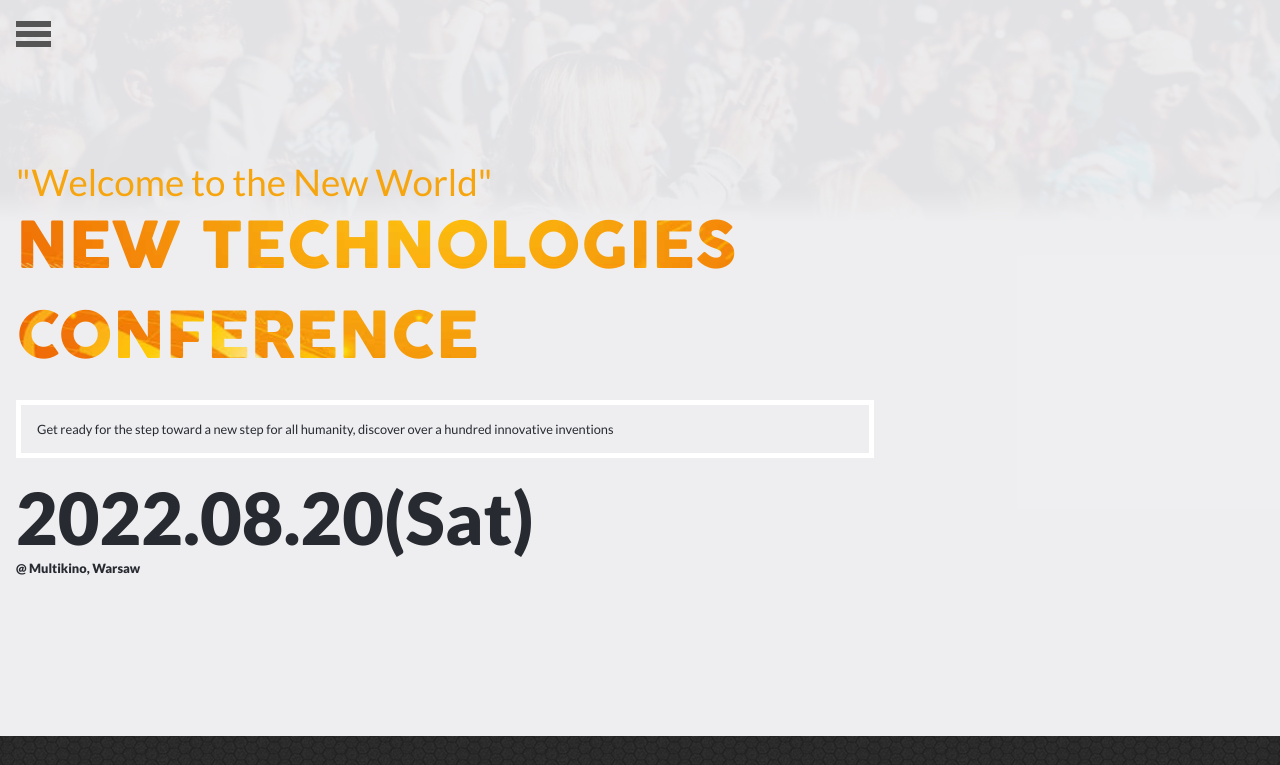
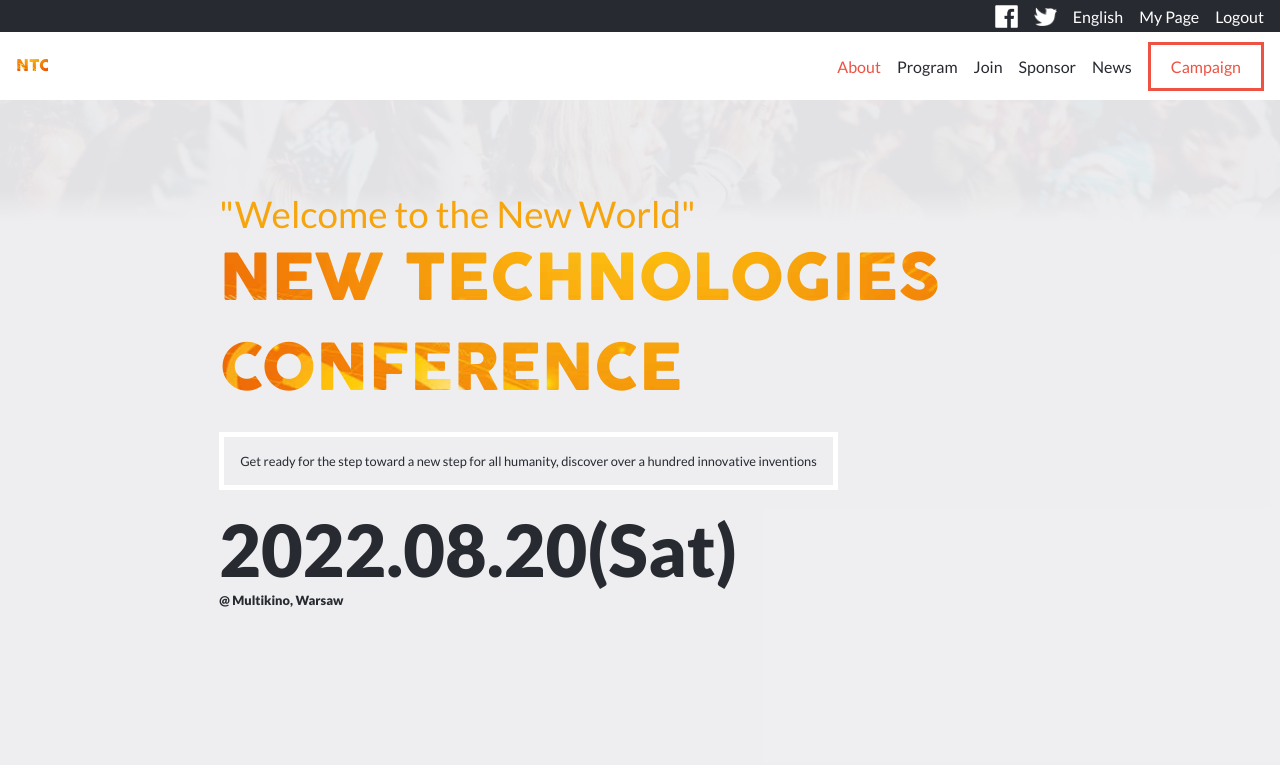
Before and after one commit to whid-bb/Conference-page, a website built with webpack: page build/index.html in a window 1280 px wide. Shown: the top 765 px of the page. Built offline with nearby package versions, Linux system fonts and the light colour scheme.

Commit message:
Adapt main navigation to desktop
Fix mobile view

```diff
--- a/build/index.html
+++ b/build/index.html
@@ -12,8 +12,17 @@
 
 <body>
     <header id="main-top-header">
-        <nav id="main-nav">
-            <div class="logo"></div>
+        <div id="menu-top-info">
+            <div class="top-info-item fb"></div>
+            <div class="top-info-item twitter"></div>
+            <div class="top-info-item">English</div>
+            <div class="top-info-item">My Page</div>
+            <div class="top-info-item">Logout</div>
+        </div>
+        <nav id="main-nav" class="menu-sc">
+            <div class="logo">
+                NTC
+            </div>
             <button id="m--menu-btn">
                 <span class="mm-stripes"></span>
             </button>
@@ -28,11 +37,9 @@
                 </ul>
             </div>
         </nav>
-        <div id="header-img-container" class="full-size">
+        <div class="content">
 
-            <div id="header-img" class="full-size"></div>
-        </div>
-        <div id="main-header-overlay" class="full-size"></div>
+
             <div id="main-header-content" class="full-size">
                 <div id="main-text">
 
@@ -50,8 +57,15 @@
                     <p>@ Multikino, Warsaw </p>
                 </div>
             </div>
+        </div>
+        <div id="header-img-container" class="full-size">
+
+            <div id="header-img" class="full-size"></div>
+        </div>
+        <div id="main-header-overlay" class="full-size"></div>
     </header>
     <section id="program" class="section-container full-size">
+        <div class="content">
             <div class="section-head">
                 <h2>Main Program</h2>
             </div>
@@ -122,7 +136,8 @@
                     </div>
                     <div class="pc-desc">
                         <p>
-                        Expand your network of friends by meeting hundreds of people with the same interests as yours.
+                            Expand your network of friends by meeting hundreds of people with the same interests as
+                            yours.
                         </p>
                     </div>
                 </div>
@@ -132,11 +147,13 @@
                     Join us!
                 </button>
             </div>
+        </div>
     </section>
     <section id="featured-speakers" class="section-container full-size">
 
     </section>
     <section id="partners" class="section-container full-size">
+        <div class="content">
             <div class="section-head">
                 <h2>Partner</h2>
             </div>
@@ -147,11 +164,14 @@
                 <img src="/build/img/partners/Fujitsu-Logo.png" alt="Fujitsu Logo">
                 <img src="/build/img/partners/LG-logo.png" alt="LG Logo">
             </div>
+        </div>
     </section>
     <footer id="page-footer">
+        <div class="content">
             <div id="footer-content">
                 <h2>New Technologies Conference</h2>
                 <p>® NTC Warsaw Poland <br>Some rights reserved</p>
+            </div>
         </div>
     </footer>
 </body>
--- a/build/js/nav.js
+++ b/build/js/nav.js
@@ -1,14 +1,40 @@
 const mobileNav = document.getElementById('m--menu-btn');
 const mainHeader = document.getElementById('main-top-header');
+const nav = document.getElementById('main-nav');
+
 mobileNav.addEventListener('click', () => {
   mainHeader.classList.toggle('m--open');
+  document.body.classList.toggle('body-fixed');
 });
 
 document.addEventListener('keydown', (e) => {
   if (mainHeader.classList.contains('m--open')) {
     if (e.key === 'Escape') {
-      console.log('contains - remove');
       mainHeader.classList.remove('m--open');
     }
   }
 });
+
+window.scroll({
+  behavior: 'smooth',
+});
+
+const showTopHeaderBarDesktop = () => {
+  if (window.innerWidth > 768) {
+    if (window.scrollY === 0) {
+      nav.classList.add('menu-sc');
+    } else {
+      nav.classList.remove('menu-sc');
+    }
+  } else {
+    nav.classList.remove('menu-sc');
+  }
+};
+
+document.addEventListener('scroll', () => {
+  showTopHeaderBarDesktop();
+});
+window.addEventListener('resize', () => {
+  showTopHeaderBarDesktop();
+});
+showTopHeaderBarDesktop();
--- a/build/js/speakers.js
+++ b/build/js/speakers.js
@@ -60,7 +60,7 @@ const fspeakers = [
 ];
 
 const speakerSection = document.getElementById('featured-speakers');
-let speakersSectionContent = '';
+let speakersSectionContent = '<div class="content">';
 
 fspeakers.forEach((speaker, i) => {
   if (!speaker.header) {
@@ -94,7 +94,6 @@ fspeakers.forEach((speaker, i) => {
       `;
   }
 });
+speakersSectionContent += '</div>';
 
 speakerSection.insertAdjacentHTML('afterbegin', speakersSectionContent);
-
-console.log(speakersSectionContent);
--- a/build/scss/_header.scss
+++ b/build/scss/_header.scss
@@ -4,11 +4,49 @@
   display: flex;
   min-height: 30rem;
   align-items: center;
-  position: relative;
+  flex-direction: column;
+  @include md() {
+  }
+
+  #menu-top-info {
+    display: none;
+    padding: 0.1em 1em;
+    color: #fff;
+
+    .top-info-item {
+      margin-left: 1rem;
+      max-height: 2rem;
+
+      &.fb,
+      &.twitter {
+        height: 100%;
+        background-repeat: no-repeat;
+        height: 100%;
+        width: 23px;
+        background-size: contain;
+        background-position: center;
+      }
+
+      &.fb {
+        background-image: url(../img/ico/fb.png);
+      }
+      &.twitter {
+        background-image: url(../img/ico/twitter.png);
+      }
+    }
+    @include md() {
+      display: flex;
+      justify-content: flex-end;
+      align-items: center;
+      height: 2rem;
+      width: 100%;
+      background-color: var(--dark-grey);
+    }
+  }
 
   #main-nav {
     position: fixed;
-    top: 0;
+    top: 0rem;
     left: 0;
     display: flex;
     justify-content: space-between;
@@ -16,10 +54,31 @@
     height: 68px;
     padding: 1em;
     z-index: 50;
+    transition: all 0.2s ease-in;
+    &.menu-sc {
+      transform: translateY(2rem);
+    }
+    @include md() {
+      background-color: #fff;
+      align-items: center;
+    }
   }
 
   .logo {
     display: none;
+    font-family: 'cocogoose', $failFont;
+    font-size: clamp(0.5rem, 2vw, 1rem);
+    text-transform: uppercase;
+    background-image: url(../img/technology.jpg);
+    background-repeat: no-repeat;
+    background-clip: text;
+    background-position: 20% 20%;
+    background-size: cover;
+    color: transparent;
+    max-width: 2rem;
+    @include md() {
+      display: block;
+    }
   }
 
   #main-header-overlay {
@@ -31,7 +90,7 @@
   #header-img-container {
     position: absolute;
     display: block;
-
+    z-index: -1;
     #header-img {
       background: url(../img/people-2607201_1920.jpg) no-repeat;
       background-size: cover;
@@ -45,12 +104,11 @@
       &::after {
         content: '';
         background: rgb(2, 0, 36);
-        background:
-          linear-gradient(
-            180deg,
-            rgba(2, 0, 36, 0) 0%,
-            rgba(255, 255, 255, 1) 65%
-          );
+        background: linear-gradient(
+          180deg,
+          rgba(2, 0, 36, 0) 0%,
+          rgba(255, 255, 255, 1) 65%
+        );
         position: absolute;
         height: 50px;
         width: 100%;
--- a/build/scss/base.scss
+++ b/build/scss/base.scss
@@ -55,6 +55,17 @@ button {
   cursor: pointer;
 }
 
+.content {
+  max-width: 1600px;
+  margin: 0 auto;
+  position: relative;
+}
+
+.body-fixed {
+  position: fixed;
+  overflow: hidden;
+}
+
 @import 'utils/breakpoints';
 @import 'header';
 @import 'utils/helpers';
--- a/build/scss/header/_header-content.scss
+++ b/build/scss/header/_header-content.scss
@@ -3,15 +3,14 @@
   flex-wrap: wrap;
   position: relative;
   justify-content: flex-start;
-  width: min(100% - 2rem);
-  margin-inline: auto;
+  margin-top: 10rem;
+  margin-bottom: 10rem;
+
   @include md() {
     max-width: 67vw;
     flex-direction: column;
     margin-left: 1rem;
     margin-right: unset;
-    margin-top: 10rem;
-    margin-bottom: 10rem;
   }
 
   > div {
@@ -44,6 +43,9 @@
 #mh-text-desc-box {
   padding: 1rem;
   border: 5px solid #fff;
+  @include md() {
+    max-width: fit-content;
+  }
 }
 
 #conference-date {
--- a/build/scss/nav/_site-navigation.scss
+++ b/build/scss/nav/_site-navigation.scss
@@ -8,6 +8,12 @@
   height: 100%;
   font-size: clamp(1rem, 11vw, 2rem);
   justify-content: space-evenly;
+  @include md() {
+    opacity: 1;
+    flex-direction: row;
+    font-size: 1rem;
+    justify-content: flex-end;
+  }
 }
 
 #menu-list-container {
@@ -17,6 +23,11 @@
   position: fixed;
   top: 0;
   left: 0;
+
+  @include md() {
+    visibility: visible;
+    position: relative;
+  }
 }
 
 #main-top-header {
@@ -30,6 +41,10 @@
     flex-direction: column;
     justify-content: center;
     position: relative;
+
+    @include md() {
+      display: none;
+    }
 
     .mm-stripes {
       --menu-spacing: 10px;
@@ -62,7 +77,7 @@
 
   &.m--open {
     #m--menu-btn {
-      z-index: 100;
+      z-index: 101;
 
       .mm-stripes {
         background-color: rgba(0, 0, 0, 0);
@@ -84,10 +99,14 @@
 
     #menu-list-container {
       visibility: visible;
+      z-index: 100;
     }
   }
 }
 
 .menu-list-item {
   cursor: pointer;
+  @include md() {
+    margin-left: 1rem;
+  }
 }
```
Also changed, not shown: build/img/ico/facebook-and-twitter-icon-7.png (added), build/img/ico/facebook-twitter-instagram-icon-5.gif (added), build/img/ico/fb.png (added), build/img/ico/twitter.png (added). Lines whose indentation alone changed are shown as unchanged.
